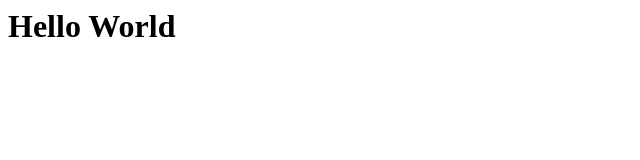
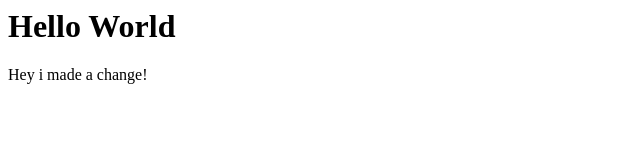
Before and after one commit to moyers123/pair-webpage, a plain HTML site: page index.html in a window 1280 px wide. Shown: the whole page, without its empty margins (0-640 px from the left). Drawn offline with Linux system fonts and the light colour scheme.

Commit message:
finally work plox

```diff
--- a/index.html
+++ b/index.html
@@ -1 +1,2 @@
 <h1>Hello World</h1>
+<div>Hey i made a change!</div>
```
